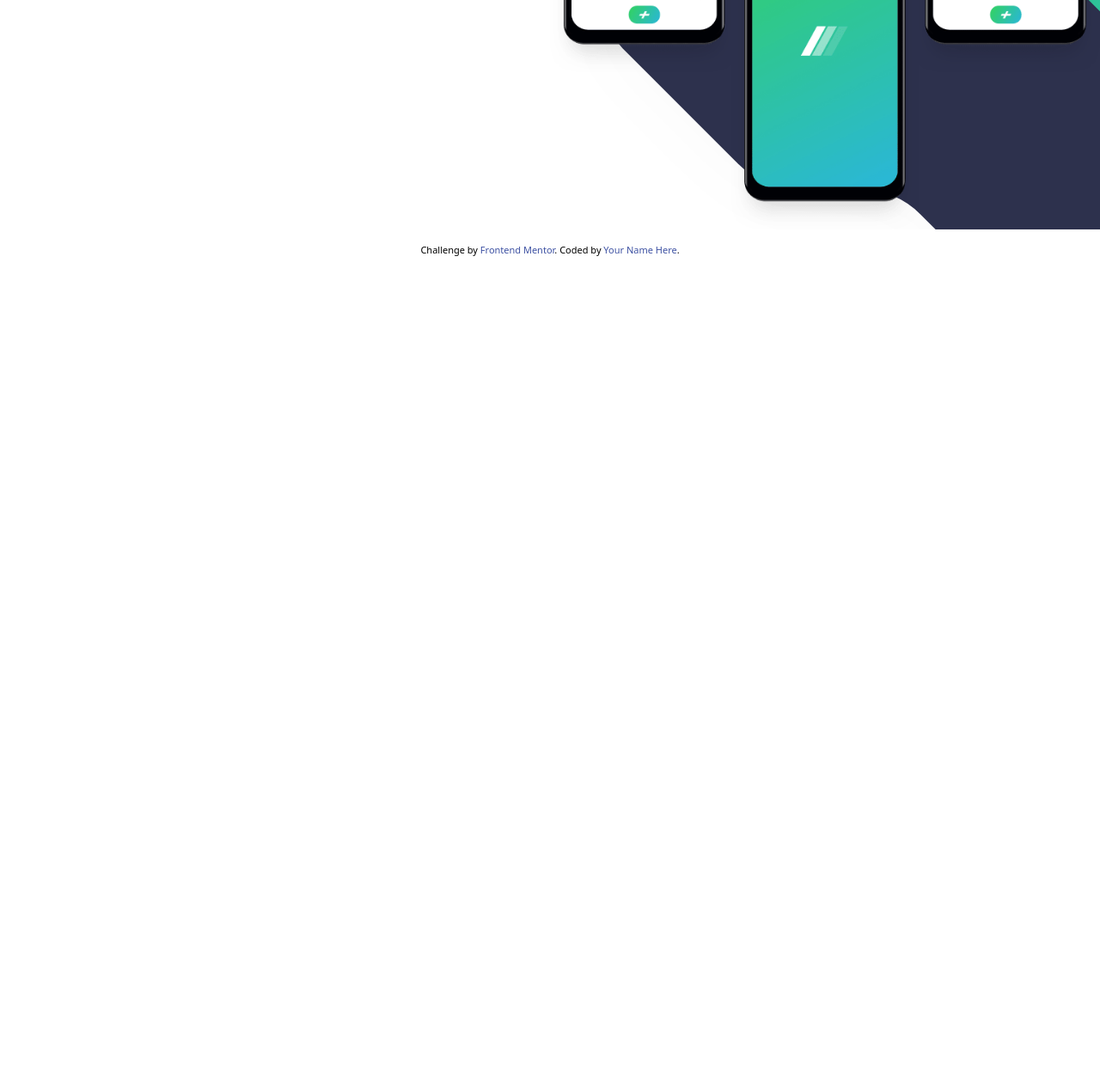
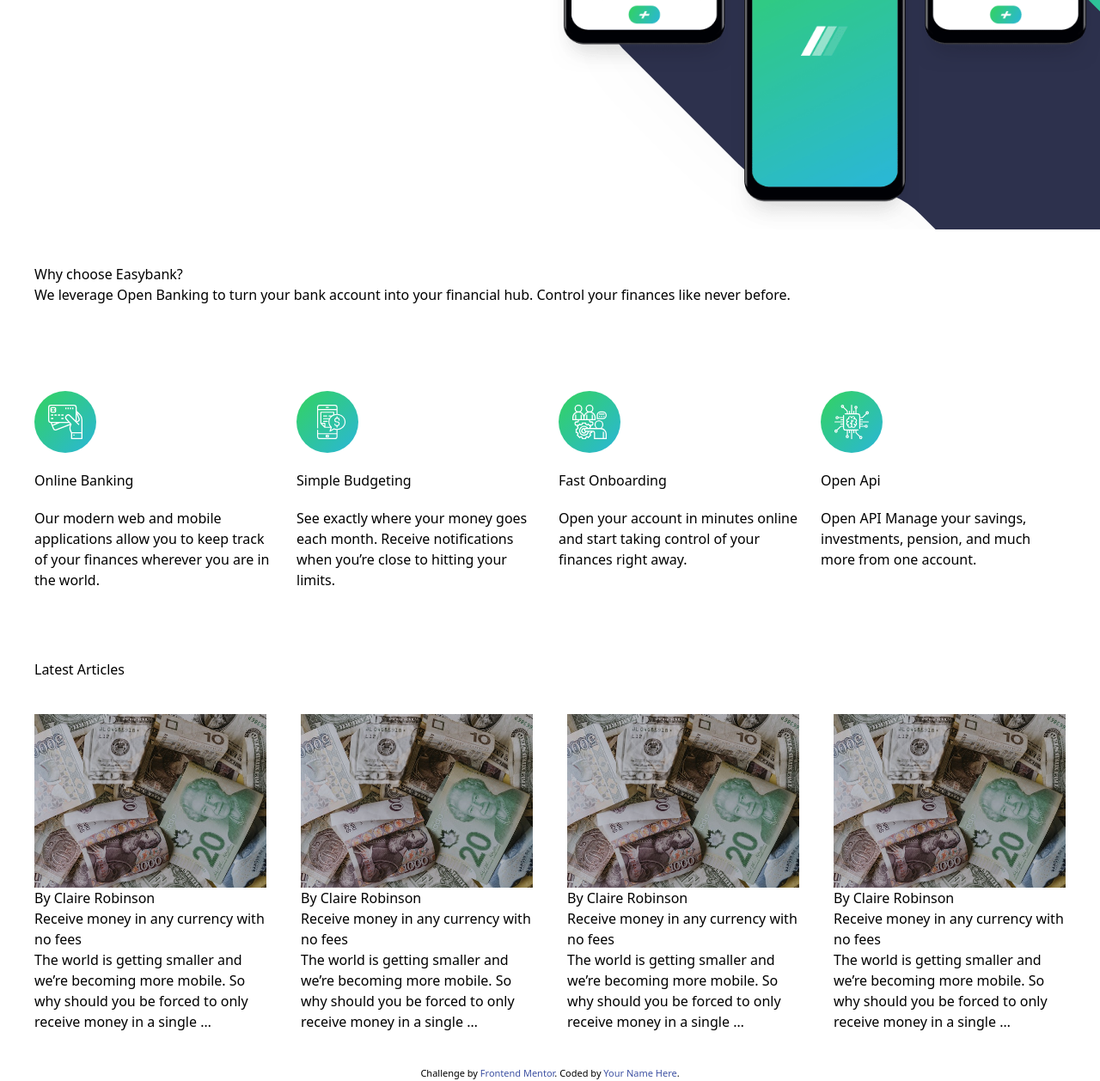
Before and after one commit to Kellycypher98/easybank-landing-page-master, a plain HTML site: page index.html in a window 1280 px wide. Shown: the part 597-1855 px from the top of the page at 86% size. Before the commit the page ends 897 px from the top, so only its background shows below. Drawn offline with nearby package versions, Linux system fonts and the light colour scheme.

Commit message:
article section added

```diff
--- a/index.html
+++ b/index.html
@@ -44,13 +44,13 @@
       </div>
     </nav>
     <!--hero-->
-    <section id="hero" style="height: 100vh">
+    <section id="hero" class="container mx-auto">
       <div
         class="container flex flex-col md:flex-row flex-col-reverse items-center mx-auto"
       >
-        <div class="flex flex-col mt-5 mb-32 space-y-12 md:w-1/2">
+        <div class="flex flex-col mt-5 mb-32 space-y-12 md:w-1/2 pl-5">
           <h1
-            class="max-w-md text-4xl font-bold text-center md:text-5xl text-left"
+            class="max-w-md text-4xl font-bold text-left md:text-5xl text-left"
           >
             Next generation digital banking
           </h1>
@@ -61,7 +61,10 @@
             more.
           </p>
 
-          <a href="" class="rounded-full bg-pink-300 w-full">Request Invite</a>
+          <a
+            class="w-32 bg-blue-500 hover:bg-blue-700 text-white text-center rounded-full"
+            >Request Invite</a
+          >
         </div>
 
         <div
@@ -77,6 +80,122 @@
       </div>
     </section>
 
+    <!--why section-->
+
+    <section class="container mx-auto">
+      <div class="flex flex-col justify-between items-center gap-5 p-10">
+        <div class="container flex flex-col">
+          <h2>Why choose Easybank?</h2>
+          <p>
+            We leverage Open Banking to turn your bank account into your
+            financial hub. Control your finances like never before.
+          </p>
+        </div>
+
+        <div class="flex flex-row mt-20 gap-5">
+          <div class="space-y-5 w-1/4">
+            <img src="/images/icon-online.svg" alt="" class="" />
+            <h3>Online Banking</h3>
+            <p>
+              Our modern web and mobile applications allow you to keep track of
+              your finances wherever you are in the world.
+            </p>
+          </div>
+
+          <div class="space-y-5 w-1/4">
+            <img src="/images/icon-budgeting.svg" alt="" />
+            <h3>Simple Budgeting</h3>
+            <p>
+              See exactly where your money goes each month. Receive
+              notifications when you’re close to hitting your limits.
+            </p>
+          </div>
+
+          <div class="space-y-5 w-1/4">
+            <img src="/images/icon-onboarding.svg" alt="" />
+            <h3>Fast Onboarding</h3>
+            <p>
+              Open your account in minutes online and start taking control of
+              your finances right away.
+            </p>
+          </div>
+
+          <div class="space-y-5 w-1/4">
+            <img src="/images/icon-api.svg" alt="" />
+            <h3>Open Api</h3>
+            <p>
+              Open API Manage your savings, investments, pension, and much more
+              from one account.
+            </p>
+          </div>
+        </div>
+      </div>
+    </section>
+
+    <section class="latest-articles">
+      <div class="container flex flex-col p-10 gap-10">
+        <h2>Latest Articles</h2>
+
+        <div class="flex flex-row gap-10">
+          <div class="card rounded-30 flex flex-col">
+            <div class="card-image">
+              <img src="/images/image-currency.jpg" alt="" />
+            </div>
+            <div>
+              <p>By Claire Robinson</p>
+              <h4>Receive money in any currency with no fees</h4>
+              <p>
+                The world is getting smaller and we’re becoming more mobile. So
+                why should you be forced to only receive money in a single …
+              </p>
+            </div>
+          </div>
+
+          <div class="card rounded-30 flex flex-col">
+            <div class="card-image">
+              <img src="/images/image-currency.jpg" alt="" />
+            </div>
+            <div>
+              <p>By Claire Robinson</p>
+              <h4>Receive money in any currency with no fees</h4>
+              <p>
+                The world is getting smaller and we’re becoming more mobile. So
+                why should you be forced to only receive money in a single …
+              </p>
+            </div>
+          </div>
+
+          <div class="card rounded-30 flex flex-col">
+            <div class="card-image">
+              <img src="/images/image-currency.jpg" alt="" />
+            </div>
+            <div>
+              <p>By Claire Robinson</p>
+              <h4>Receive money in any currency with no fees</h4>
+              <p>
+                The world is getting smaller and we’re becoming more mobile. So
+                why should you be forced to only receive money in a single …
+              </p>
+            </div>
+          </div>
+
+          <div class="card rounded-30 flex flex-col">
+            <div class="card-image">
+              <img src="/images/image-currency.jpg" alt="" />
+            </div>
+            <div>
+              <p>By Claire Robinson</p>
+              <h4>Receive money in any currency with no fees</h4>
+              <p>
+                The world is getting smaller and we’re becoming more mobile. So
+                why should you be forced to only receive money in a single …
+              </p>
+            </div>
+          </div>
+        </div>
+      </div>
+    </section>
+
     <div class="attribution">
       Challenge by
       <a href="https://www.frontendmentor.io?ref=challenge" target="_blank"
```
